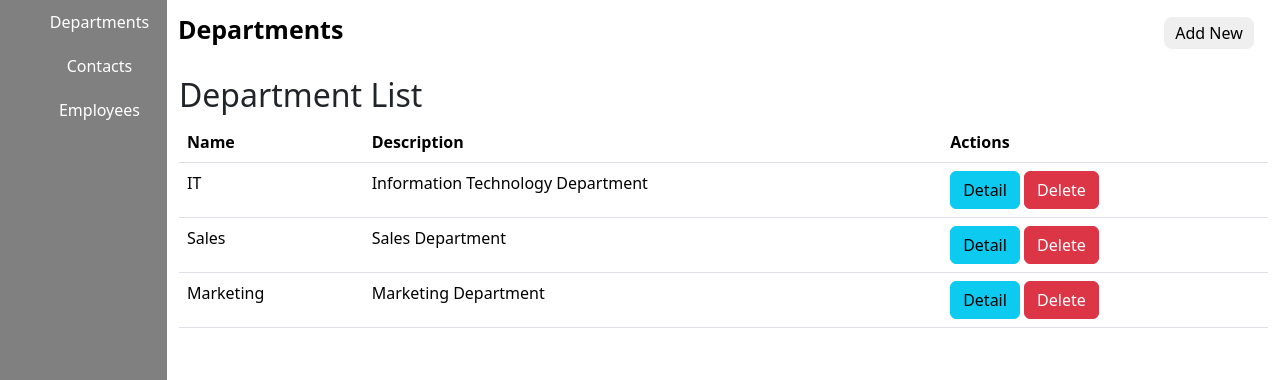
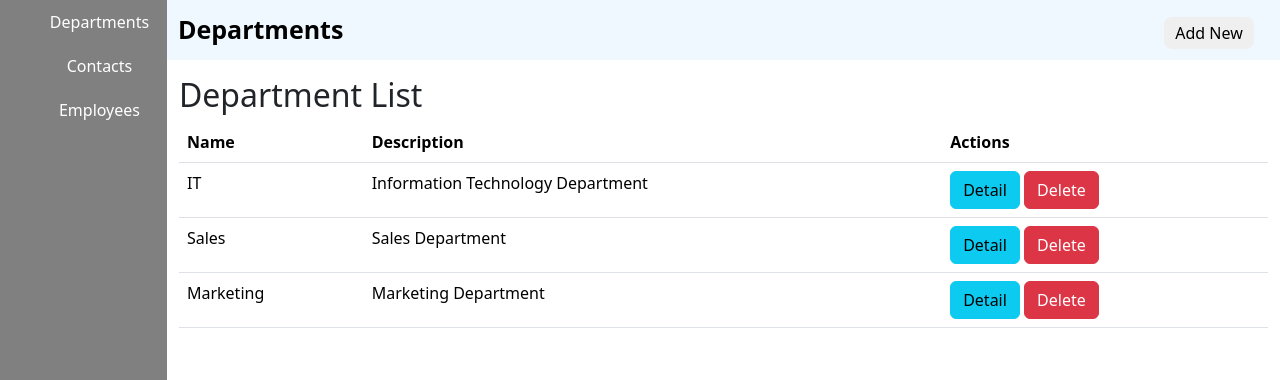
Before and after one commit to hothanhtuan1209/python-training, a Django app: page /departments in a window 1280 px wide. Shown: the part 40-420 px from the top of the page. Run offline with Django 4.2, Linux system fonts and the light colour scheme; a user stored in the database is signed in; data comes from the database, SQL or seed files in the repository; some libraries are stand-ins or nearby versions.

Commit message:
Update background color for page-bar

```diff
--- a/django/manager_employees/static/css/navigator.css
+++ b/django/manager_employees/static/css/navigator.css
@@ -70,9 +70,9 @@ ul {
   display: flex;
   justify-content: space-between;
   align-items: center;
-  background-color: white;
   align-items: flex-end;
   padding: 11px;
+  background-color: aliceblue
 }
 
 .page-name {
```
